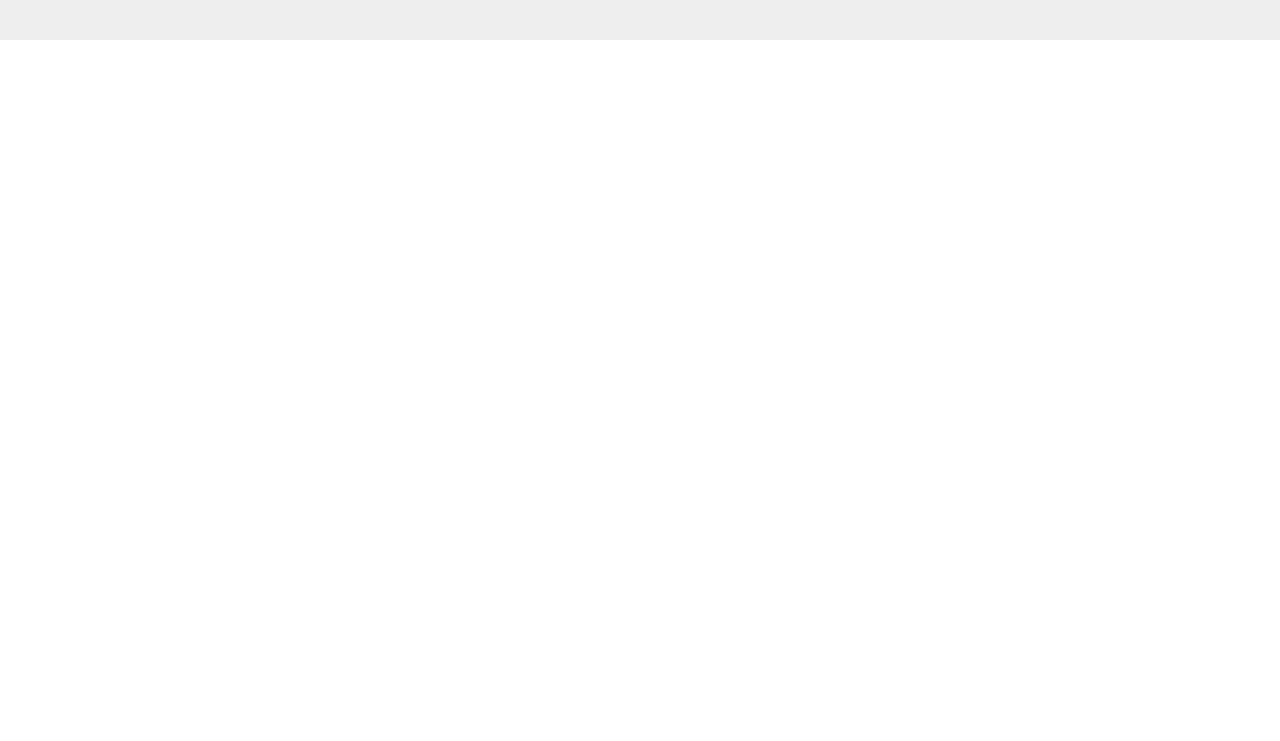
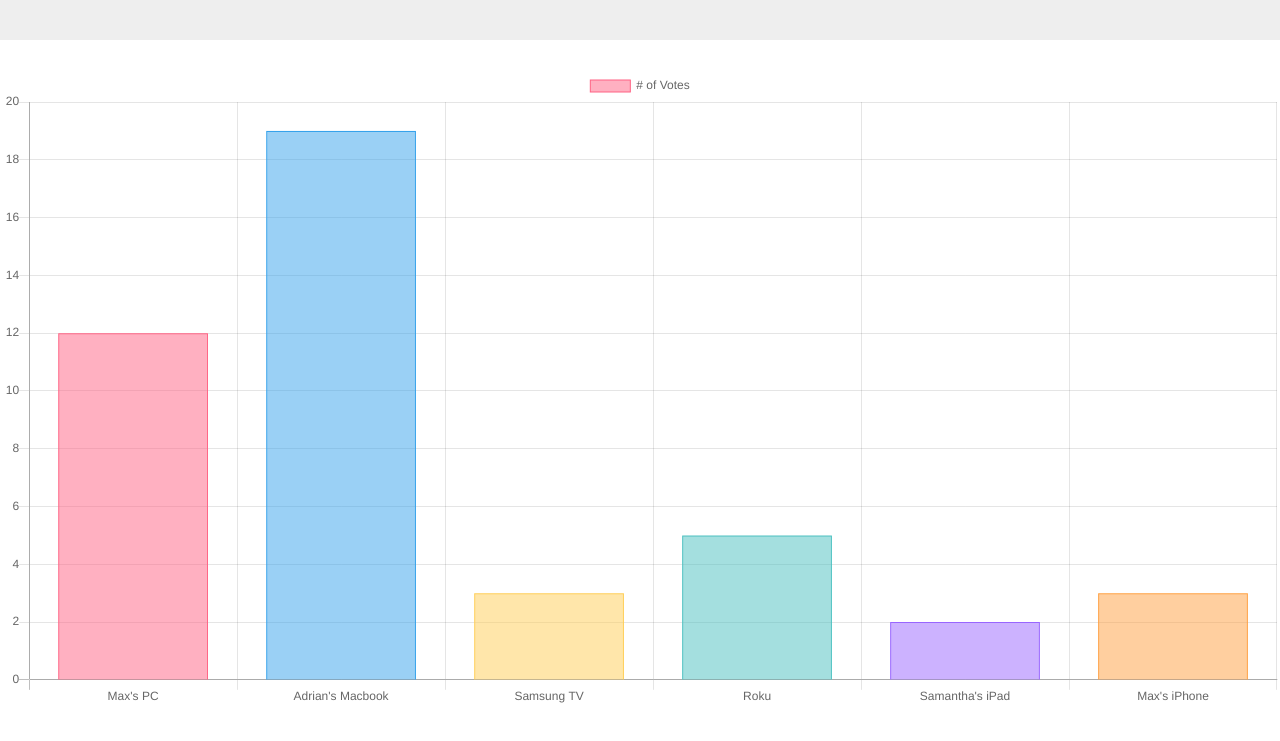
Before and after one commit to altondillon/researchproject, a plain HTML site: page dataPage.html in a window 1280 px wide. Shown: the part 155-896 px from the top of the page. After the commit the page ends 865 px from the top, so only its background shows below. Drawn offline with nearby package versions, Linux system fonts and the light colour scheme.

Commit message:
updated charts

```diff
--- a/dataPage.html
+++ b/dataPage.html
@@ -11,13 +11,7 @@
     <div class="jumbotron" id="welcome">
         <h1>Data Usage</h1>
     </div>
-    <div class="row">
-        <div class="col-sm-2"></div>
-        <div class="col-sm-8">
-            <canvas id="myChart" width="500px" height="500px"></canvas>
-        </div>
-        <div class="col-sm-2"></div>
-    </div>
+    <canvas id="myChart"></canvas>
 <script src="script.js"></script>
 </body>
 <script src="https://ajax.googleapis.com/ajax/libs/jquery/3.2.1/jquery.min.js"></script>
--- a/script.js
+++ b/script.js
@@ -1,20 +1,18 @@
 var ctx = document.getElementById("myChart").getContext('2d');
-ctx.canvas.width = 700;
-ctx.canvas.height = 500;
 var myChart = new Chart(ctx, {
     type: 'bar',
     data: {
-        labels: ["Max's PC", "Dave's Macbook", "Xbox One S", "Samsung Smart TV", "Max's iPhone", "Dave's Note 7"],
+        labels: ["Max's PC", "Adrian's Macbook", "Samsung TV", "Roku", "Samantha's iPad", "Max's iPhone"],
         datasets: [{
-            label: 'GBs Used,'
+            label: '# of Votes',
             data: [12, 19, 3, 5, 2, 3],
             backgroundColor: [
-                'rgba(255, 99, 132, 0.2)',
-                'rgba(54, 162, 235, 0.2)',
-                'rgba(255, 206, 86, 0.2)',
-                'rgba(75, 192, 192, 0.2)',
-                'rgba(153, 102, 255, 0.2)',
-                'rgba(255, 159, 64, 0.2)'
+                'rgba(255, 99, 132, 0.5)',
+                'rgba(54, 162, 235, 0.5)',
+                'rgba(255, 206, 86, 0.5)',
+                'rgba(75, 192, 192, 0.5)',
+                'rgba(153, 102, 255, 0.5)',
+                'rgba(255, 159, 64, 0.5)'
             ],
             borderColor: [
                 'rgba(255,99,132,1)',
```
Also changed, not shown: index.html (+40 -0 lines).
